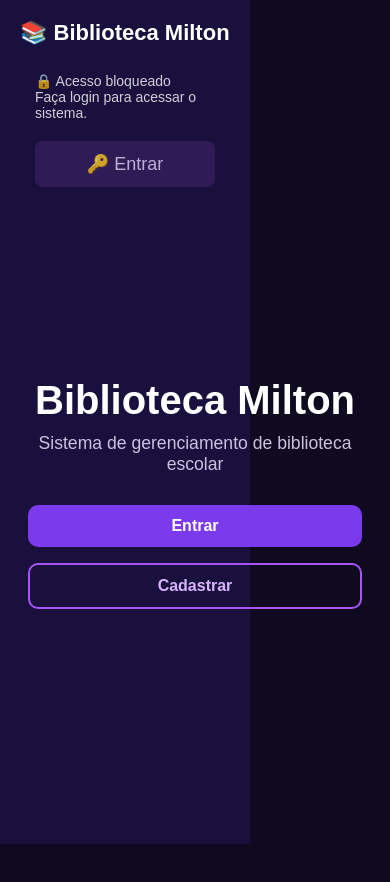
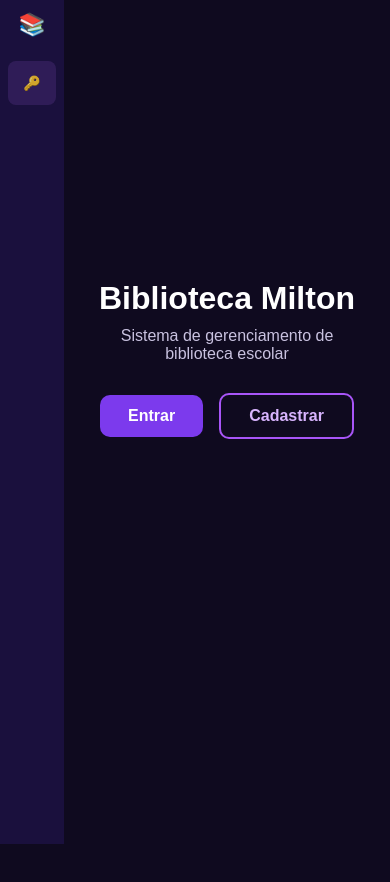
Before and after one commit to DeboraVasti0/sistema-biblioteca-escolar, a React (Vite) app in the folder biblioteca-react/: page / in a window 390 px wide. Shown: the top 882 px of the page. After the commit the page ends 844 px from the top, so only its background shows below. Built offline with nearby package versions, Linux system fonts and the light colour scheme.

Commit message:
Agora vaii

```diff
--- a/biblioteca-react/src/App.css
+++ b/biblioteca-react/src/App.css
@@ -1,157 +1,33 @@
-
 .layout {
   display: flex;
   min-height: 100vh;
   width: 100%;
 }
 
-.conteudo {
+.conteudo-principal {
   flex: 1;
   min-width: 0;
-    display: flex;
-    justify-content: center;
-    align-items: center;
+  width: calc(100% - 250px);
+  min-height: 100vh;
+  margin-left: 250px;
   padding: 30px;
   box-sizing: border-box;
 }
 
+@media (max-width: 768px) {
   .conteudo-principal {
-    flex: 1;
-    min-width: 0;
-    width: auto;
-    margin-left: 250px;
+    width: calc(100% - 190px);
     min-height: 100vh;
-    padding: 30px;
-    box-sizing: border-box;
-}
-
-@media (max-width: 600px) {
-    .layout {
-        flex-direction: column;
-    }
-
-    .conteudo-principal {
-        margin-left: 0;
-        min-height: auto;
+    margin-left: 190px;
     padding: 18px;
   }
 }
 
-
-/* RESPONSIVIDADE DO SISTEMA */
-
-* {
-    box-sizing: border-box;
-}
-
-html,
-body,
-#root {
-    width: 100%;
-    min-height: 100%;
-    margin: 0;
-}
-
-img,
-input,
-select,
-textarea {
-    max-width: 100%;
-}
-
+@media (max-width: 480px) {
   .conteudo-principal {
-    margin-left: 250px;
-    width: calc(100% - 250px);
+    width: calc(100% - 64px);
     min-height: 100vh;
-    padding: 25px;
-    box-sizing: border-box;
-}
-
-/* TABLETS E CELULARES */
-
-@media (max-width: 768px) {
-    .conteudo-principal {
-        margin-left: 0;
-        width: 100%;
-        padding: 15px;
-        padding-top: 75px;
-    }
-
-    .page,
-    .page-container,
-    .materiais-container,
-    .pagina-alunos {
-        width: 100%;
-        max-width: 100%;
-        margin: 0 auto;
-        padding: 15px;
-    }
-
-    .materiais-grid,
-    .lista-alunos {
-        grid-template-columns: repeat(2, minmax(0, 1fr));
-        gap: 12px;
-    }
-
-    .barra-pesquisa {
-        width: 100%;
-        max-width: 100%;
-    }
-
-    .form-auth,
-    .form-material,
-    .formulario-aluno {
-        width: 100%;
-        padding: 18px;
-    }
-
-    .button-group,
-    .form-buttons {
-        flex-wrap: wrap;
+    margin-left: 64px;
+    padding: 12px;
   }
 }
-
-/* CELULARES PEQUENOS */
-
-@media (max-width: 480px) {
-    .conteudo-principal {
-        padding: 12px;
-        padding-top: 75px;
-    }
-
-    .materiais-grid,
-    .lista-alunos {
-        grid-template-columns: 1fr;
-    }
-
-    .pagina-alunos h1,
-    .page h1 {
-        font-size: 24px;
-    }
-
-    .card-aluno,
-    .material-card {
-        padding: 16px;
-    }
-
-    .acoes-aluno {
-        flex-direction: column;
-    }
-
-    .acoes-aluno button {
-        width: 100%;
-    }
-
-    .botoes,
-    .button-group,
-    .form-buttons {
-        flex-direction: column;
-        width: 100%;
-    }
-
-    .botoes button,
-    .button-group button,
-    .form-buttons button {
-        width: 100%;
-    }
-}
--- a/biblioteca-react/src/components/Menu.css
+++ b/biblioteca-react/src/components/Menu.css
@@ -1,67 +1,99 @@
 .sidebar {
+  position: fixed;
+  top: 0;
+  left: 0;
+  z-index: 10;
+  display: flex;
+  flex-direction: column;
+  align-items: stretch;
+  gap: 0;
   width: 250px;
   height: 100vh;
+  padding: 20px;
   background: #1a103d;
-  position: fixed;
-  left: 0;
-  top: 0;
-  padding: 20px;
+  box-sizing: border-box;
+  overflow-y: auto;
+}
+
+.sidebar h2 {
+  flex: 0 0 auto;
+  display: flex;
+  align-items: flex-start;
+  gap: 8px;
+  margin: 0 0 24px;
+  color: #ffffff;
+  font-size: 30px;
+  line-height: 1.15;
+}
+
+.menu-brand-icon {
+  flex: 0 0 auto;
+}
+
+.menu-brand-label {
+  min-width: 0;
+}
+
+.menu-links {
+  display: flex;
+  flex-direction: column;
+  gap: 8px;
+  width: 100%;
+}
+
+.sidebar a {
+  display: flex;
+  align-items: center;
+  width: 100%;
+  margin: 0;
+  padding: 12px 15px;
+  border-radius: 8px;
+  color: #e9d5ff;
+  font-size: 18px;
+  text-decoration: none;
+  white-space: nowrap;
   box-sizing: border-box;
 }
 
-.sidebar h2 {
-  color: #ffffff;
-  margin-bottom: 30px;
-  font-size: 30px;
+.menu-icon {
+  flex: 0 0 auto;
+  min-width: 24px;
 }
 
-.sidebar a {
-  display: block;
-  width: 100%;
-  padding: 12px 15px;
-  margin-bottom: 10px;
-  color: #e9d5ff;
-  text-decoration: none;
-  border-radius: 8px;
-  font-size: 18px;
+.menu-label {
+  min-width: 0;
+  overflow: hidden;
+  text-overflow: ellipsis;
 }
 
 .sidebar a:hover {
   background: #6d28d9;
 }
 
-.home {
+.menu-bloqueado {
   display: flex;
   flex-direction: column;
-  align-items: center;
-  justify-content: center;
-  min-height: calc(100vh - 40px); /* desconta os 20px de padding topo+baixo do .page */
-  width: 100%;
-  text-align: center;
-  color: #f0edf7;
-  box-sizing: border-box;
-}
-
-
-.menu-bloqueado {
-    margin-top: 35px;
-    padding: 15px;
+  align-items: stretch;
+  gap: 8px;
+  margin: 0;
+  padding: 12px 15px;
   color: white;
   opacity: 0.8;
 }
 
 .menu-bloqueado p {
   font-size: 14px;
+  white-space: nowrap;
 }
 
 .menu-login {
   display: block;
-    margin-top: 20px;
-    padding: 12px;
-    text-align: center;
+  margin: 8px 0 0;
+  padding: 10px 16px;
+  border-radius: 8px;
   background: #35205e;
   color: white;
-    border-radius: 8px;
+  text-align: center;
   text-decoration: none;
 }
 
@@ -70,15 +102,24 @@
 }
 
 .usuario-logado {
+  display: flex;
+  align-items: center;
+  gap: 8px;
+  flex: 0 0 auto;
+  margin: 8px 20px 20px;
   color: #d8c9ff;
-    margin: 20px;
   font-size: 14px;
+  overflow-wrap: anywhere;
 }
 
 .btn-sair {
-    display: block;
+  display: flex;
+  align-items: center;
+  justify-content: center;
+  gap: 8px;
+  flex: 0 0 auto;
   width: calc(100% - 40px);
-    margin: 35px 20px;
+  margin: auto 20px 34px;
   padding: 12px;
   border: none;
   border-radius: 8px;
@@ -92,140 +133,115 @@
   background: #a83243;
 }
 
-@media (max-width: 600px) {
+@media (max-width: 768px) {
   .sidebar {
-        position: static;
-        width: 100%;
-        height: auto;
-        min-height: 0;
-        padding: 16px 20px;
+    width: 190px;
+    padding: 16px 12px;
   }
 
   .sidebar h2 {
-        margin-bottom: 12px;
+    margin-bottom: 16px;
+    font-size: 21px;
+  }
+
+  .menu-links {
+    flex-direction: column;
+    flex-wrap: nowrap;
+    gap: 6px;
+  }
+
+  .sidebar a {
+    display: flex;
+    width: 100%;
+    padding: 10px 8px;
+    font-size: 14px;
+  }
+
+  .usuario-logado {
+    margin: 4px 8px 16px;
+  }
+
+  .btn-sair {
+    width: calc(100% - 16px);
+    margin: auto 8px 16px;
+  }
+
+  .menu-bloqueado {
+    align-items: stretch;
+    flex-direction: column;
+    margin: 0;
+    padding: 8px;
+  }
+
+  .menu-login {
+    display: flex;
+    margin: 0;
+    padding: 10px 8px;
+    gap: 8px;
+    text-align: left;
+  }
+}
+
+@media (max-width: 480px) {
+  .sidebar {
+    width: 64px;
+    align-items: center;
+    padding: 12px 6px;
+  }
+
+  .sidebar h2 {
+    justify-content: center;
+    margin-bottom: 16px;
     font-size: 22px;
   }
 
+  .menu-brand-label,
+  .menu-label,
+  .menu-lock-message {
+    display: none;
+  }
+
+  .menu-links {
+    align-items: center;
+    width: 100%;
+    gap: 8px;
+  }
+
+  .sidebar a {
+    justify-content: center;
+    width: 48px;
+    height: 44px;
+    padding: 8px;
+    font-size: 14px;
+  }
+
+  .menu-icon {
+    min-width: 0;
+  }
+
+  .usuario-logado {
+    justify-content: center;
+    width: 48px;
+    margin: 4px 0 14px;
+  }
+
+  .btn-sair {
+    width: 48px;
+    height: 44px;
+    margin: auto 0 8px;
+    padding: 8px;
+  }
+
   .menu-bloqueado {
-        margin-top: 12px;
+    align-items: center;
+    width: 100%;
+    padding: 8px 0;
+  }
+
+  .menu-login {
+    justify-content: center;
+    width: 48px;
+    height: 44px;
+    padding: 8px;
   }
 }
-
-
-/* RESPONSIVIDADE DO SISTEMA */
-
-* {
-    box-sizing: border-box;
-}
-
-html,
-body,
-#root {
-    width: 100%;
-    min-height: 100%;
-    margin: 0;
-}
-
-img,
-input,
-select,
-textarea {
-    max-width: 100%;
-}
-
-.conteudo-principal {
-    margin-left: 250px;
-    width: calc(100% - 250px);
-    min-height: 100vh;
-    padding: 25px;
-    box-sizing: border-box;
-}
-
-/* TABLETS E CELULARES */
-
-@media (max-width: 768px) {
-    .conteudo-principal {
-        margin-left: 0;
-        width: 100%;
-        padding: 15px;
-        padding-top: 75px;
-    }
-
-    .page,
-    .page-container,
-    .materiais-container,
-    .pagina-alunos {
-        width: 100%;
-        max-width: 100%;
-        margin: 0 auto;
-        padding: 15px;
-    }
-
-    .materiais-grid,
-    .lista-alunos {
-        grid-template-columns: repeat(2, minmax(0, 1fr));
-        gap: 12px;
-    }
-
-    .barra-pesquisa {
-        width: 100%;
-        max-width: 100%;
-    }
-
-    .form-auth,
-    .form-material,
-    .formulario-aluno {
-        width: 100%;
-        padding: 18px;
-    }
-
-    .button-group,
-    .form-buttons {
-        flex-wrap: wrap;
-    }
-}
-
-/* CELULARES PEQUENOS */
-
-@media (max-width: 480px) {
-    .conteudo-principal {
-        padding: 12px;
-        padding-top: 75px;
-    }
-
-    .materiais-grid,
-    .lista-alunos {
-        grid-template-columns: 1fr;
-    }
-
-    .pagina-alunos h1,
-    .page h1 {
-        font-size: 24px;
-    }
-
-    .card-aluno,
-    .material-card {
-        padding: 16px;
-    }
-
-    .acoes-aluno {
-        flex-direction: column;
-    }
-
-    .acoes-aluno button {
-        width: 100%;
-    }
-
-    .botoes,
-    .button-group,
-    .form-buttons {
-        flex-direction: column;
-        width: 100%;
-    }
-
-    .botoes button,
-    .button-group button,
-    .form-buttons button {
-        width: 100%;
-    }
-}
--- a/biblioteca-react/src/components/Menu.jsx
+++ b/biblioteca-react/src/components/Menu.jsx
@@ -17,16 +17,20 @@ function Menu({ autenticado }) {
     return (
         <div className="sidebar">
 
-            <h2>📚 Biblioteca Milton</h2>
+            <h2>
+                <span className="menu-brand-icon" aria-hidden="true">📚</span>
+                <span className="menu-brand-label">Biblioteca Milton</span>
+            </h2>
 
             {!autenticado ? (
 
                 <div className="menu-bloqueado">
-                    <p>🔒 Acesso bloqueado</p>
-                    <p>Faça login para acessar o sistema.</p>
+                    <p className="menu-lock-message">🔒 Acesso bloqueado</p>
+                    <p className="menu-lock-message">Faça login para acessar o sistema.</p>
 
-                    <Link to="/login" className="menu-login">
-                        🔑 Entrar
+                    <Link to="/login" className="menu-login" aria-label="Entrar">
+                        <span className="menu-icon" aria-hidden="true">🔑</span>
+                        <span className="menu-label">Entrar</span>
                     </Link>
                 </div>
 
@@ -34,24 +38,25 @@ function Menu({ autenticado }) {
 
                 <>
                     <p className="usuario-logado">
-                        👤 {localStorage.getItem("username")}
+                        <span className="menu-icon" aria-hidden="true">👤</span>
+                        <span className="menu-label">{localStorage.getItem("username")}</span>
                     </p>
 
-                    <Link to="/">🏠 Home</Link>
-
-                    <Link to="/dashboard">📊 Dashboard</Link>
-
-                    <Link to="/materiais">📚 Materiais</Link>
-
-                    <Link to="/alunos">👨‍🎓 Alunos</Link>
-
-                    <Link to="/retiradas">📖 Retiradas</Link>
+                    <nav className="menu-links" aria-label="Navegação principal">
+                        <Link to="/" aria-label="Home"><span className="menu-icon" aria-hidden="true">🏠</span><span className="menu-label">Home</span></Link>
+                        <Link to="/dashboard" aria-label="Dashboard"><span className="menu-icon" aria-hidden="true">📊</span><span className="menu-label">Dashboard</span></Link>
+                        <Link to="/materiais" aria-label="Materiais"><span className="menu-icon" aria-hidden="true">📚</span><span className="menu-label">Materiais</span></Link>
+                        <Link to="/alunos" aria-label="Alunos"><span className="menu-icon" aria-hidden="true">👨‍🎓</span><span className="menu-label">Alunos</span></Link>
+                        <Link to="/retiradas" aria-label="Retiradas"><span className="menu-icon" aria-hidden="true">📖</span><span className="menu-label">Retiradas</span></Link>
+                    </nav>
 
                     <button
                         className="btn-sair"
                         onClick={sair}
+                        aria-label="Sair"
                     >
-                        🚪 Sair
+                        <span className="menu-icon" aria-hidden="true">🚪</span>
+                        <span className="menu-label">Sair</span>
                     </button>
                 </>
 
--- a/biblioteca-react/src/pages/Dashboard.css
+++ b/biblioteca-react/src/pages/Dashboard.css
@@ -1,51 +1,46 @@
-body {
-  margin: 0;
-  background: #0f0a1f;
-  color: #f5f3ff;
-  font-family: Arial, sans-serif;
+.dashboard {
+  width: 100%;
+  max-width: 1250px;
+  margin: 0 auto;
 }
 
-.sidebar {
-  width: 250px;
-  min-height: 100vh;
-  background: #1a103d;
-  padding: 20px;
+.dashboard h1 {
+  margin-bottom: 24px;
+  overflow-wrap: anywhere;
 }
 
-.sidebar {
-  width: 250px;
-  height: 100vh;
-  background: #1a103d;
-  padding: 20px;
-
-  position: fixed;
-  left: 0;
-  top: 0;
-
+.dashboard .cards {
+  display: grid;
+  grid-template-columns: repeat(2, minmax(0, 1fr));
+  gap: 20px;
 }
 
-.card {
+.dashboard .card {
+  min-width: 0;
+  margin: 0;
   background: #24134a;
   border-radius: 12px;
   padding: 20px;
-  margin-bottom: 20px;
   box-shadow: 0 0 15px rgba(168, 85, 247, 0.2);
 }
 
-.card h2 {
+.dashboard .card h2 {
   color: #c084fc;
+  overflow-wrap: anywhere;
 }
 
-.card p {
+.dashboard .card p {
   color: white;
+  font-size: 24px;
 }
 
-.layout {
-  display: flex;
+@media (max-width: 480px) {
+  .dashboard .cards {
+    grid-template-columns: 1fr;
+    gap: 14px;
+  }
+
+  .dashboard h1 {
+    font-size: 25px;
+  }
 }
-
-.content {
-  margin-left: 290px;
-  padding: 20px;
-  min-height: 100vh;
-}
--- a/biblioteca-react/src/pages/Page.css
+++ b/biblioteca-react/src/pages/Page.css
@@ -1,7 +1,7 @@
 .home-wrapper {
   position: fixed;
   top: 0;
-  left: 250px;   /* mesma largura do sidebar */
+  left: 250px;
   right: 0;
   bottom: 0;
   display: flex;
@@ -491,7 +491,7 @@ button {
     color: #f0edf7;
 }
 
-@media (max-width: 600px) {
+@media (max-width: 900px) {
     .home-wrapper {
         left: 0;
         padding: 15px;
@@ -527,13 +527,13 @@ button {
     align-items: center;
 }
 
-@media (max-width: 600px) {
+@media (max-width: 900px) {
     .home-wrapper {
         left: 0;
     }
 }
 
-@media (max-width: 600px) {
+@media (max-width: 900px) {
     .home-wrapper {
         position: relative;
         top: auto;
@@ -548,3 +548,87 @@ button {
         padding: 16px 0;
     }
 }
+
+@media (max-width: 900px) {
+    .page {
+        width: 100%;
+        margin: 20px auto;
+    }
+
+    .form-auth,
+    .form-material,
+    .formulario-aluno {
+        width: 100%;
+        max-width: 100%;
+        padding: 20px;
+    }
+
+    .barra-pesquisa {
+        width: 100%;
+        max-width: 100%;
+    }
+
+    .form-buttons,
+    .button-group {
+        flex-wrap: wrap;
+    }
+}
+
+@media (max-width: 600px) {
+    .page {
+        margin: 12px auto;
+    }
+
+    .page h1,
+    .materiais-container > h1,
+    .pagina-alunos > h1 {
+        font-size: 24px;
+    }
+
+    .form-auth,
+    .form-material,
+    .formulario-aluno {
+        padding: 16px;
+        gap: 14px;
+    }
+
+    .form-buttons,
+    .button-group,
+    .material-acoes,
+    .acoes-aluno {
+        flex-direction: column;
+        width: 100%;
+    }
+
+    .form-buttons button,
+    .button-group button,
+    .material-acoes button,
+    .acoes-aluno button {
+        width: 100%;
+    }
+
+    .pagina-alunos {
+        padding: 10px 0;
+    }
+
+    .materiais-container {
+        padding: 0;
+    }
+
+    .materiais-cabecalho .btn-primary,
+    .botao-adicionar {
+        width: 100%;
+    }
+
+    .home h1 {
+        font-size: 2rem;
+    }
+
+    .home p {
+        font-size: 1rem;
+    }
+
+    .home .botoes {
+        flex-wrap: wrap;
+    }
+}
```
Lines whose indentation alone changed are shown as unchanged.
